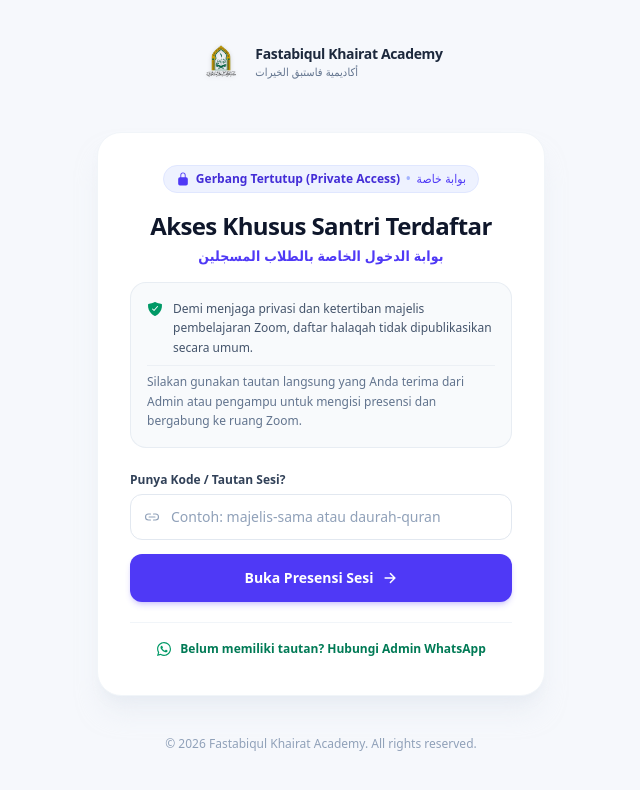
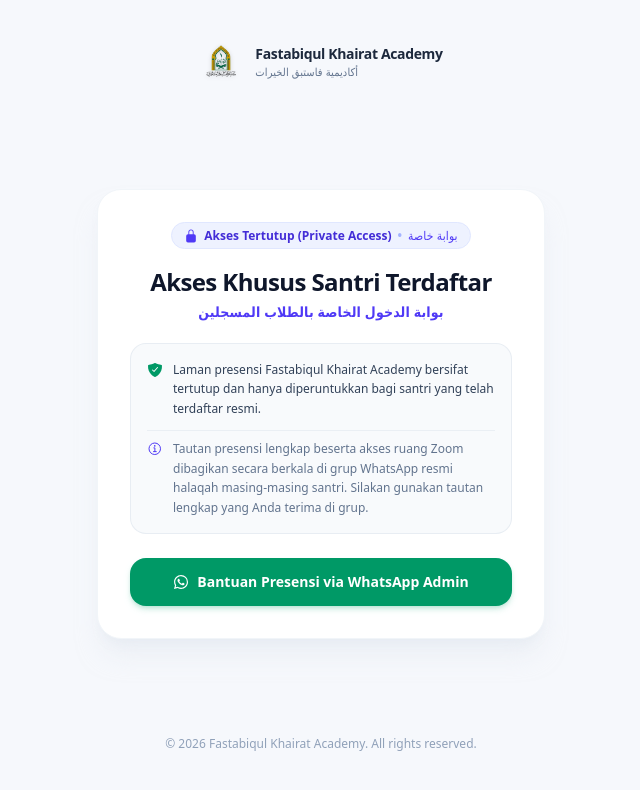
Before and after one commit to dimasprass15/fka, a Next.js app: page /presensi in a window 1280 px wide. Shown: the top 790 px of the page, without its empty margins (319-959 px from the left). Built offline with nearby package versions, Linux system fonts and the light colour scheme.

Commit message:
fix: remove input code form from private presensi portal

```diff
--- a/src/app/presensi/page.tsx
+++ b/src/app/presensi/page.tsx
@@ -1,53 +1,13 @@
-"use client";
-
-import React, { useState } from "react";
+import React from "react";
 import Image from "next/image";
-import { useRouter } from "next/navigation";
 import {
   IoLockClosed,
   IoShieldCheckmark,
-  IoArrowForward,
   IoLogoWhatsapp,
-  IoLinkOutline,
-  IoAlertCircle,
+  IoInformationCircleOutline,
 } from "react-icons/io5";
 
 export default function PresensiPrivatePortalPage() {
-  const router = useRouter();
-  const [code, setCode] = useState("");
-  const [error, setError] = useState("");
-
-  const handleSubmit = (e: React.FormEvent) => {
-    e.preventDefault();
-    setError("");
-
-    let cleaned = code.trim();
-    if (!cleaned) {
-      setError("Silakan masukkan kode atau tautan sesi halaqah Anda.");
-      return;
-    }
-
-    // Jika santri menempelkan URL lengkap (misal: https://presensi.fastabiq.site/majelis-sama)
-    try {
-      if (cleaned.startsWith("http://") || cleaned.startsWith("https://")) {
-        const parsed = new URL(cleaned);
-        cleaned = parsed.pathname.replace(/^\/+/, "");
-      }
-    } catch {
-      // Abaikan jika bukan URL valid, gunakan teks aslinya
-    }
-
-    // Bersihkan slash di awal atau akhir
-    cleaned = cleaned.replace(/^\/+/, "").replace(/\/+$/, "").toLowerCase();
-
-    if (!cleaned) {
-      setError("Kode halaqah tidak valid. Periksa kembali tautan Anda.");
-      return;
-    }
-
-    router.push(`/${cleaned}`);
-  };
-
   return (
     <div className="min-h-screen bg-[#F6F8FC] text-slate-900 py-8 px-4 flex flex-col justify-between items-center">
       {/* ── Top Header ──────────────────────────────────────────────────────── */}
@@ -72,13 +32,13 @@ export default function PresensiPrivatePortalPage() {
         </div>
       </header>
 
-      {/* ── Main Private Card ──────────────────────────────────────────────── */}
+      {/* ── Main Private Notice Card ────────────────────────────────────────── */}
       <main className="max-w-md w-full my-auto">
         <div className="bg-white rounded-3xl p-6 sm:p-8 shadow-xl shadow-slate-200/50 border border-slate-100 text-center">
           {/* Private Access Badge */}
           <div className="inline-flex items-center gap-1.5 px-3 py-1 rounded-full bg-indigo-50 border border-indigo-100 text-indigo-700 text-xs font-semibold mb-4">
             <IoLockClosed className="h-3.5 w-3.5 text-indigo-600" />
-            <span>Gerbang Tertutup (Private Access)</span>
+            <span>Akses Tertutup (Private Access)</span>
             <span className="text-indigo-300">•</span>
             <span className="font-arabic font-normal text-indigo-600">بوابة خاصة</span>
           </div>
@@ -92,68 +52,31 @@ export default function PresensiPrivatePortalPage() {
           </p>
 
           {/* Information & Privacy Note */}
-          <div className="mt-4 p-4 rounded-2xl bg-slate-50 border border-slate-200/70 text-start space-y-2">
+          <div className="mt-5 p-4 rounded-2xl bg-slate-50 border border-slate-200/70 text-start space-y-3">
             <div className="flex items-start gap-2.5">
               <IoShieldCheckmark className="h-4 w-4 text-emerald-600 mt-0.5 shrink-0" />
-              <p className="text-xs text-slate-600 leading-relaxed">
-                Demi menjaga privasi dan ketertiban majelis pembelajaran Zoom, daftar halaqah tidak dipublikasikan secara umum.
+              <p className="text-xs text-slate-700 leading-relaxed font-medium">
+                Laman presensi Fastabiqul Khairat Academy bersifat tertutup dan hanya diperuntukkan bagi santri yang telah terdaftar resmi.
               </p>
             </div>
-            <p className="text-xs text-slate-500 leading-relaxed pt-1.5 border-t border-slate-200/50 font-normal">
-              Silakan gunakan tautan langsung yang Anda terima dari Admin atau pengampu untuk mengisi presensi dan bergabung ke ruang Zoom.
-            </p>
+            <div className="flex items-start gap-2.5 pt-2 border-t border-slate-200/60">
+              <IoInformationCircleOutline className="h-4 w-4 text-indigo-600 mt-0.5 shrink-0" />
+              <p className="text-xs text-slate-500 leading-relaxed font-normal">
+                Tautan presensi lengkap beserta akses ruang Zoom dibagikan secara berkala di grup WhatsApp resmi halaqah masing-masing santri. Silakan gunakan tautan lengkap yang Anda terima di grup.
+              </p>
+            </div>
           </div>
 
-          {/* Form Direct Slug / Code Input */}
-          <form onSubmit={handleSubmit} className="mt-6 space-y-3.5">
-            <div className="text-start">
-              <label htmlFor="session-code" className="block text-xs font-bold text-slate-700 mb-1.5">
-                Punya Kode / Tautan Sesi?
-              </label>
-              <div className="relative">
-                <div className="absolute inset-y-0 left-0 pl-3.5 flex items-center pointer-events-none text-slate-400">
-                  <IoLinkOutline className="h-4 w-4" />
-                </div>
-                <input
-                  id="session-code"
-                  type="text"
-                  value={code}
-                  onChange={(e) => {
-                    setCode(e.target.value);
-                    if (error) setError("");
-                  }}
-                  placeholder="Contoh: majelis-sama atau daurah-quran"
-                  className="w-full rounded-xl border border-slate-200 pl-10 pr-3.5 py-3 text-xs sm:text-sm text-slate-900 placeholder:text-slate-400 focus:outline-none focus:ring-2 focus:ring-indigo-500 focus:border-indigo-500 transition-all bg-white"
-                />
-              </div>
-            </div>
-
-            {error && (
-              <div className="p-3 rounded-xl bg-rose-50 border border-rose-200 text-xs text-rose-700 flex items-center gap-2 text-start">
-                <IoAlertCircle className="h-4 w-4 shrink-0 text-rose-600" />
-                <span>{error}</span>
-              </div>
-            )}
-
-            <button
-              type="submit"
-              className="w-full flex items-center justify-center gap-2 rounded-xl bg-indigo-600 hover:bg-indigo-700 text-white font-bold py-3.5 px-4 shadow-md shadow-indigo-600/20 transition-all text-xs sm:text-sm cursor-pointer group"
-            >
-              <span>Buka Presensi Sesi</span>
-              <IoArrowForward className="h-4 w-4 transition-transform group-hover:translate-x-1" />
-            </button>
-          </form>
-
           {/* WhatsApp Admin Help Button */}
-          <div className="mt-5 pt-4 border-t border-slate-100">
+          <div className="mt-6">
             <a
               href="https://wa.me/6281234567890?text=Assalamu'alaikum%20Admin%20FKA,%20saya%20santri%20terdaftar%20ingin%20menanyakan%20tautan%20presensi%20halaqah%20saya."
               target="_blank"
               rel="noopener noreferrer"
-              className="inline-flex items-center gap-2 text-xs font-semibold text-emerald-700 hover:text-emerald-800 transition-colors"
+              className="w-full inline-flex items-center justify-center gap-2 rounded-2xl bg-emerald-600 hover:bg-emerald-700 text-white font-bold py-3.5 px-4 shadow-md shadow-emerald-600/20 transition-all text-xs sm:text-sm cursor-pointer group"
             >
-              <IoLogoWhatsapp className="h-4 w-4 text-emerald-600" />
-              <span>Belum memiliki tautan? Hubungi Admin WhatsApp</span>
+              <IoLogoWhatsapp className="h-4 w-4 shrink-0 text-white" />
+              <span>Bantuan Presensi via WhatsApp Admin</span>
             </a>
           </div>
         </div>
```
